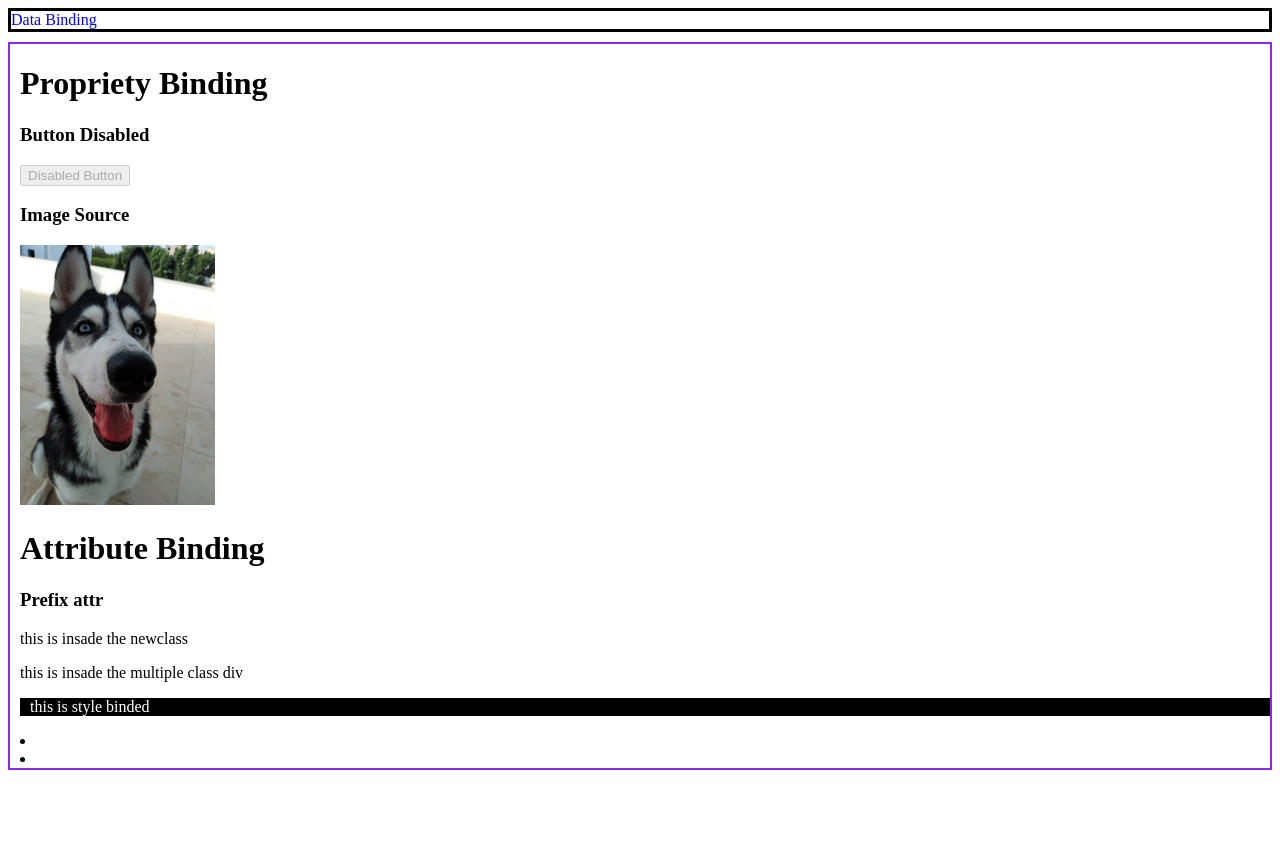
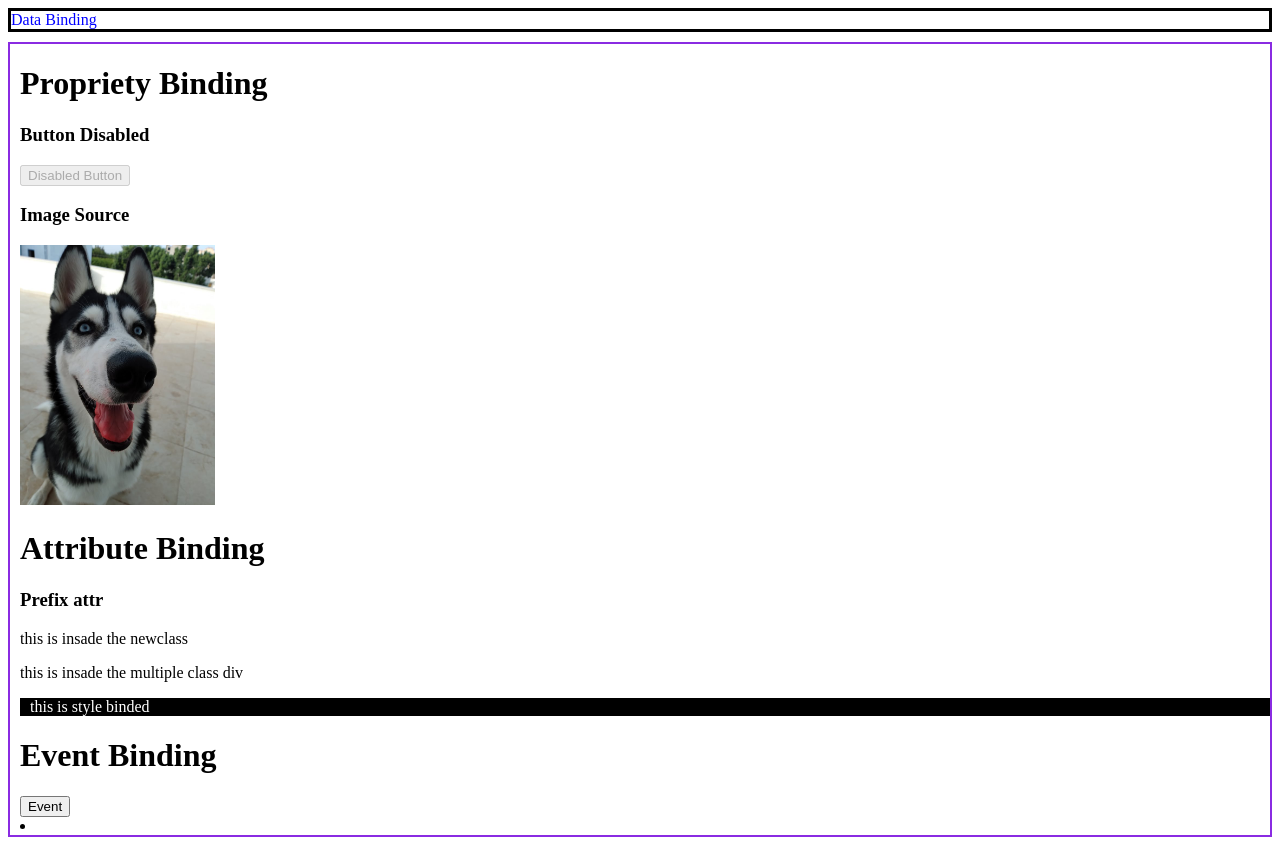
Before and after one commit to mchib031/Angular-Experiment, an Angular app in the folder Testing/testing-app/: page / in a window 1280 px wide. Before the commit the page ends 800 px from the top, so only its background shows below. Built offline with nearby package versions, Linux system fonts and the light colour scheme.

Commit message:
event binding onClick

```diff
--- a/Testing/testing-app/src/app/app.component.html
+++ b/Testing/testing-app/src/app/app.component.html
@@ -2,4 +2,5 @@
 <app-content>
   <h1 class="s1">Propriety Binding</h1>
   <h1 class="s2">Attribute Binding</h1>
+  <h1 class="s3">Event Binding</h1>
 </app-content>
--- a/Testing/testing-app/src/app/content/content.component.html
+++ b/Testing/testing-app/src/app/content/content.component.html
@@ -18,7 +18,8 @@
 <div [style]="divstyle">
   <p>this is style binded</p>
 </div>
+<ng-content select=".s3"></ng-content>
+<button (click)="onClick()">Event</button>
+
 <b></b>
 <li></li>
-<b></b>
-<li></li>
--- a/Testing/testing-app/src/app/content/content.component.ts
+++ b/Testing/testing-app/src/app/content/content.component.ts
@@ -19,5 +19,7 @@ export class ContentComponent implements OnInit {
 
   ngOnInit(): void {
   }
-
+  onClick(){
+    this.isUnchanged = !this.isUnchanged;
+  }
 }
```
